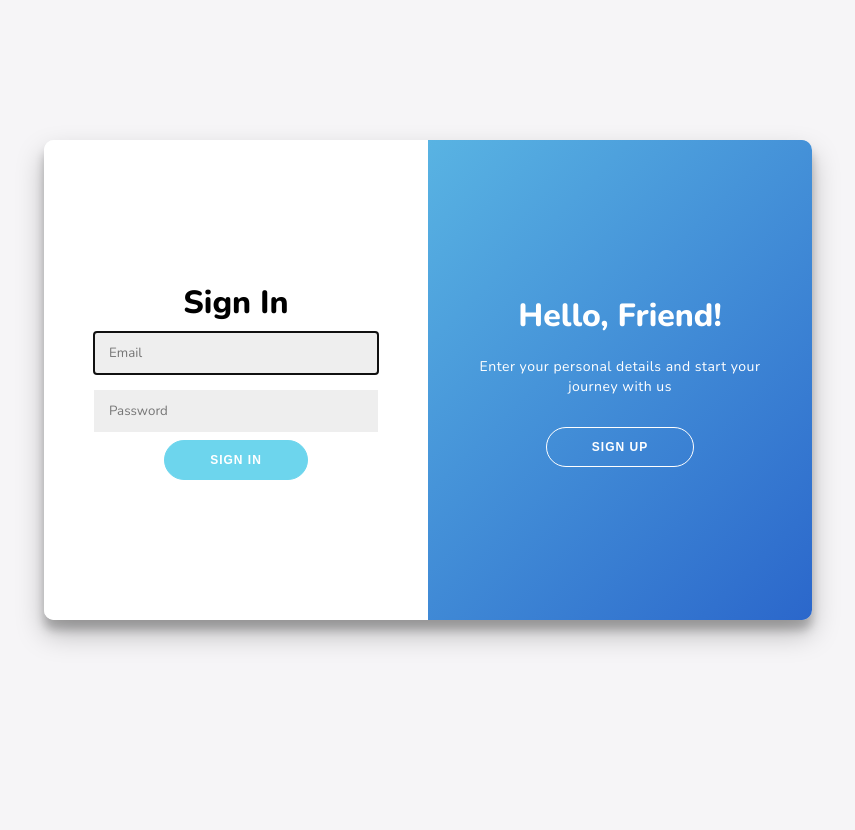
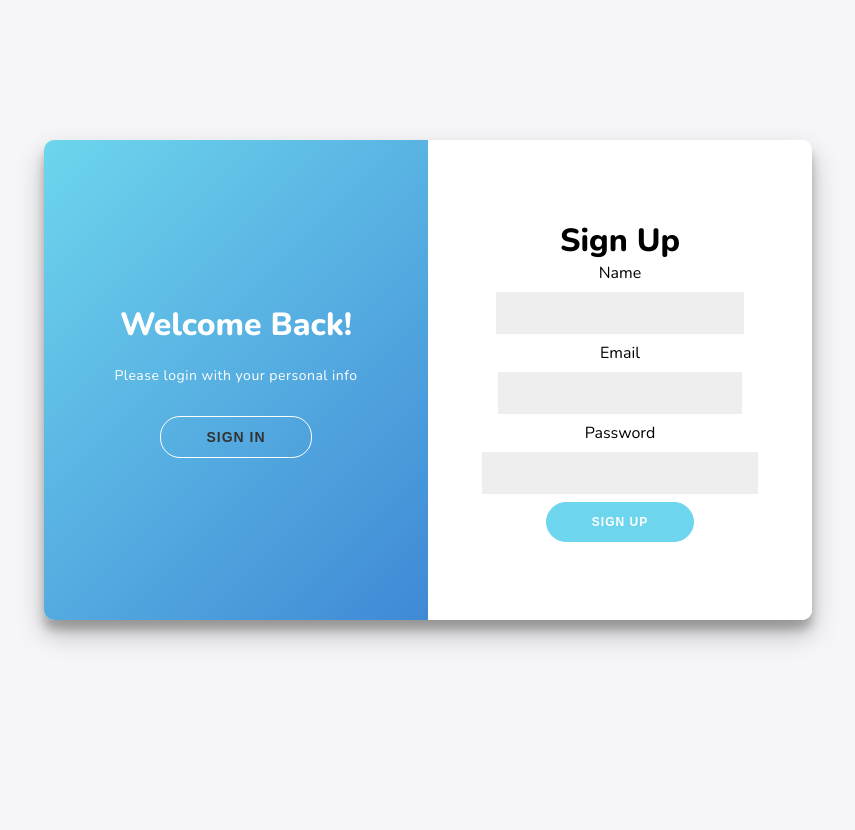
Before and after one commit to Sinda69/wakalny, a Symfony app: template templates/account/account.html.twig in a window 1280 px wide. Shown: the whole page, without its empty margins (212-1067 px from the left). Run offline with Twig, Linux system fonts and the light colour scheme; the template is opened without the code that fills it, so the values that code supplies are empty; form fields are guessed from the names that the template uses; some libraries are stand-ins or nearby versions.

Commit message:
version mercredi

```diff
--- a/src/Controller/LuckyController.php
+++ b/src/Controller/LuckyController.php
@@ -4,7 +4,7 @@ namespace App\Controller;
 
 use Symfony\Component\HttpFoundation\Response;
 use Symfony\Bundle\FrameworkBundle\Controller\AbstractController;
-
+use Symfony\Component\Routing\Annotation\Route;
 
 class LuckyController extends AbstractController
 {
--- a/src/Controller/SecurityController.php
+++ b/src/Controller/SecurityController.php
@@ -21,12 +21,13 @@ class SecurityController extends AbstractController
         // last username entered by the user
         $lastUsername = $authenticationUtils->getLastUsername();
 
-        return $this->render('account/account.html.twig', ['last_username' => $lastUsername, 'error' => $error]);
+        return $this->render('security/login.html.twig', ['last_username' => $lastUsername, 'error' => $error]);
     }
 
     #[Route(path: '/logout', name: 'app_logout')]
     public function logout(): void
     {
+
         throw new \LogicException('This method can be blank - it will be intercepted by the logout key on your firewall.');
     }
 }
--- a/templates/account/account.html.twig
+++ b/templates/account/account.html.twig
@@ -11,7 +11,7 @@
     <title>Sliding Sign In & Sign Up Form</title>
   </head>
   <body>
-    <div class="container" id="container">
+    <div class="container right-panel-active" id="container" >
       <div class="form-container sign-up-container">
        <form method="post">
       {{ form_start(registrationForm) }}
@@ -30,36 +30,16 @@
       </div>
 
 
-              <!--  hedha sign in       -->
-
-
-      <div class="form-container sign-in-container">
-        <form method="post">
-          <h1>Sign In</h1>
-          <input type="email" placeholder="Email" value="{{ last_username }}" name="mail" id="inputEmail" class="form-control" autocomplete="email" required autofocus>
-          <input type="password"  placeholder="Password" name="mdp" id="inputPassword" class="form-control" autocomplete="current-password" required>
-           <input type="hidden" name="_csrf_token"
-           value="{{ csrf_token('authenticate') }}">
-           <button class="btn btn-lg btn-primary" type="submit">Sign in</button>
-        </form>
-      </div>
       <div class="overlay-container">
         <div class="overlay">
 
           <div class="overlay-panel overlay-left">
             <h1>Welcome Back!</h1>
             <p>Please login with your personal info</p>
-            <button class="ghost" id="signIn">Sign In</button>
+            <button class="ghost" ><a href= '{{path("app_login")}}' >Sign In</a></button>
           </div>
-          <div class="overlay-panel overlay-right">
-            <h1>Hello, Friend!</h1>
-            <p>Enter your personal details and start your journey with us</p>
-            <button class="ghost" id="signUp">Sign Up</button>
-          </div>
-
         </div>
       </div>
     </div>
-    <script src="{{asset("acc_script.js")}}"></script>
   </body>
 </html>
--- a/templates/lucky/index.html.twig
+++ b/templates/lucky/index.html.twig
@@ -38,7 +38,7 @@
         <div class="fas fa-search" id="search-btn"></div>
         <div class="fas fa-shopping-cart" id="cart-btn"></div>
 
-    <a href="{{path('app_account')}}"> <div class="fas fa-user" id="login-btn" ></div> </a>
+    <a href="{{path('app_login')}}"> <div class="fas fa-user" id="login-btn" ></div> </a>
      </div>
 
     <form action="" class="search-form">
```
Also changed, not shown: templates/security/login.html.twig (+35 -35 lines).
